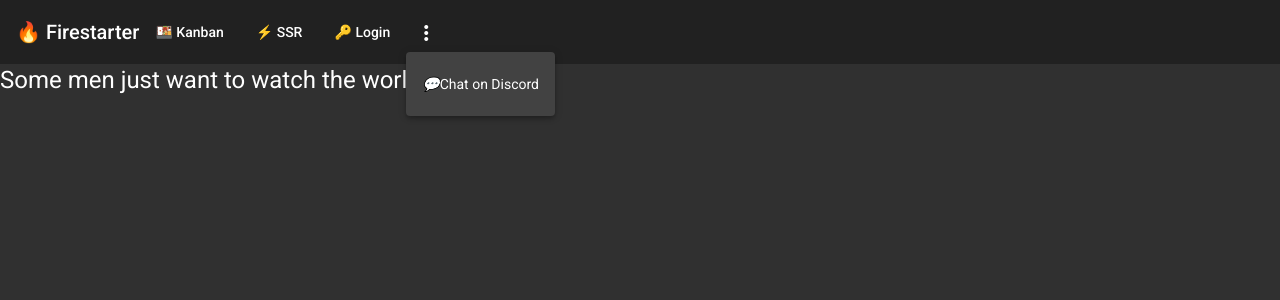
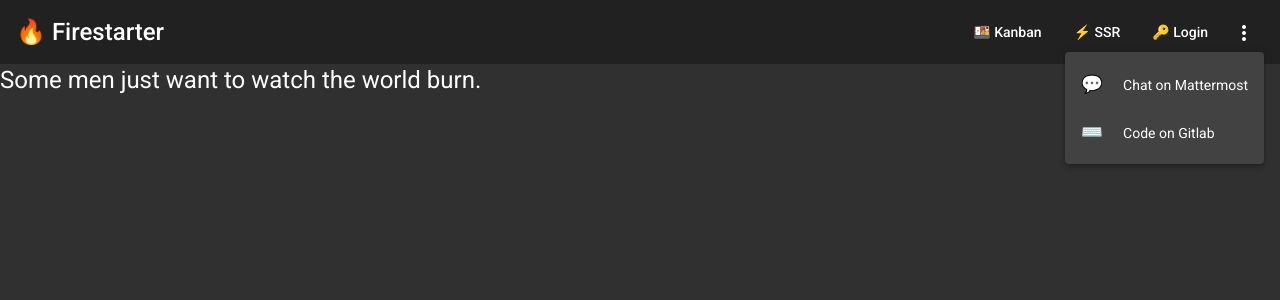
Before and after one commit to nathan-ts/firestarter, an Angular app: page / in a window 1280 px wide. Both pictures are taken after a click on the button "more_vert". Shown: the top 300 px of the page. Built offline with nearby package versions, Linux system fonts and the light colour scheme.

Commit message:
update styling and layout of nav bar

```diff
--- a/src/app/shared/shell/shell.component.html
+++ b/src/app/shared/shell/shell.component.html
@@ -37,9 +37,13 @@
         <mat-icon>more_vert</mat-icon>
       </button>
       <mat-menu #menu="matMenu">
-        <a mat-menu-item href="https://discord.com">
-          <i>💬</i>
-          <span>Chat on Discord</span>
+        <a mat-menu-item href="https://mattermost.com">
+          <i>💬 </i>
+          <span>Chat on Mattermost</span>
+        </a>
+        <a mat-menu-item href="https://gitlab.com">
+          <i>⌨️ </i>
+          <span>Code on Gitlab</span>
         </a>
       </mat-menu>
     </mat-toolbar>
--- a/src/app/shared/shell/shell.component.scss
+++ b/src/app/shared/shell/shell.component.scss
@@ -0,0 +1,45 @@
+.sidenav-container {
+  height: 100%;
+}
+
+.logo {
+  font-size: 1.2em;
+  cursor: pointer;
+  outline: none;
+}
+
+.mat-drawer-side {
+  border: none;
+  box-shadow: 1px 1px 10px 1px rgba(0, 0, 0, 0.3);
+}
+
+.sidenav {
+  width: 200px;
+  font-family: sofia-pro;
+}
+
+.sidenav .mat-toolbar {
+  background: inherit;
+}
+
+.mat-toolbar.mat-primary {
+  position: sticky;
+  top: 0;
+  z-index: 1;
+}
+
+.fill-space {
+  flex: 1 1 auto;
+}
+
+i {
+  font-style: normal;
+  font-size: 1.25em;
+  margin-right: 16px;
+}
+
+.avatar {
+  width: 1.75em;
+  border-radius: 50%;
+  margin: 0 10px 5px;
+}
```
